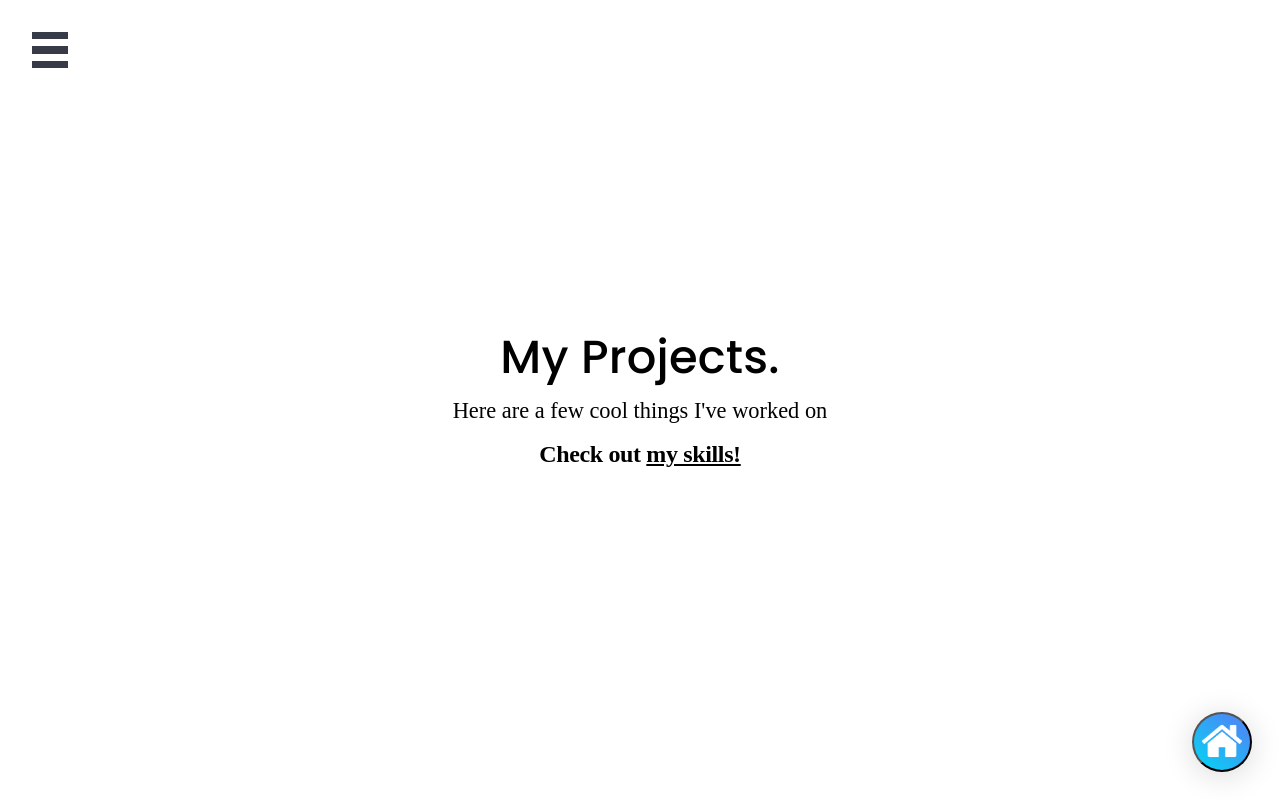
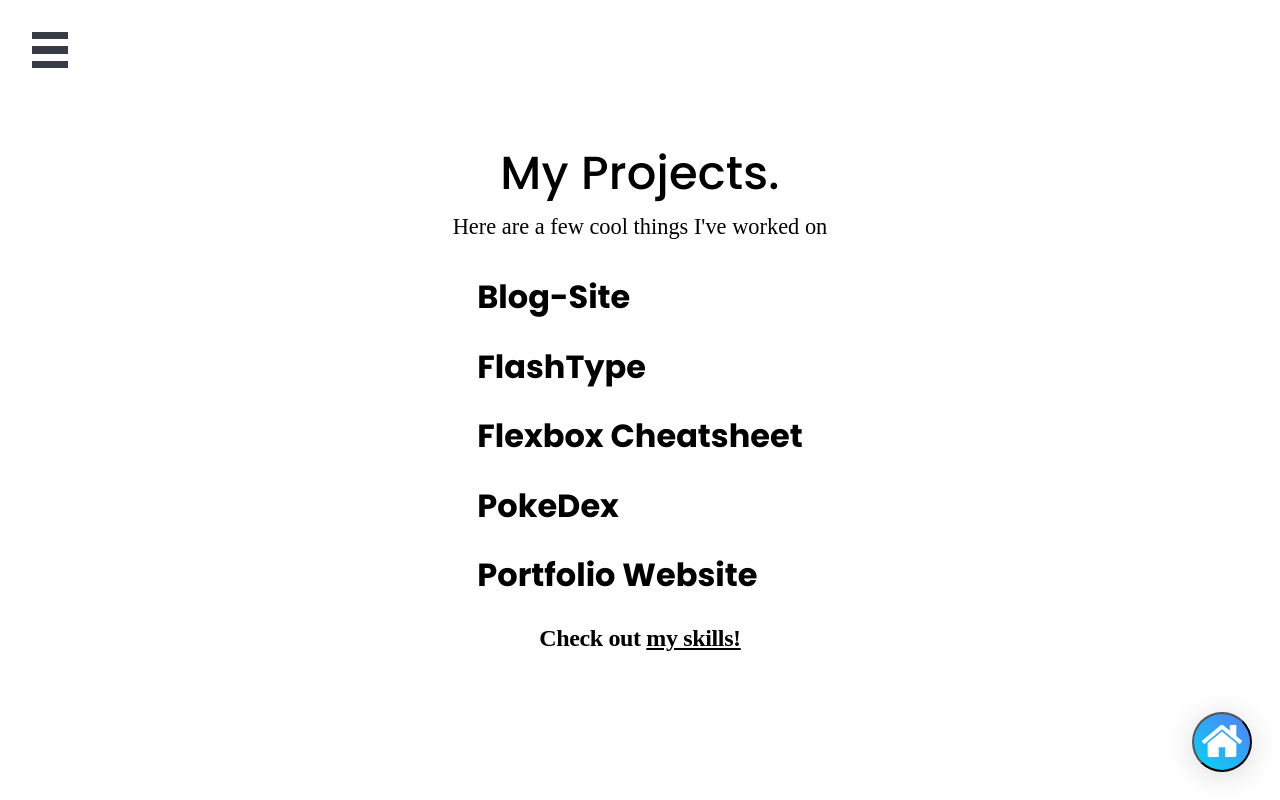
Before and after one commit to Ash9311/My-Portfolio, a React (Create React App) app: page /#/projects in a window 1280 px wide. Built offline with nearby package versions, Linux system fonts and the light colour scheme.

Commit message:
project - 1

```diff
--- /dev/null
+++ b/src/assets/projectsData.js
@@ -0,0 +1,46 @@
+export const projectsData = [
+    {
+        projectName: 'Blog-Site',
+        projectDescription:
+            'A blogging page where the user can post his/her blogs and perform several operations. designed using HTML, CSS, javaScript followed by nodeJs,expressJs.',
+        imageUrl: 'https://github.com/Ash9311/My_Portfolio/blob/main/assets/blog-site.png?raw=true',
+        videoUrl:
+            'https://www.youtube.com/playlist?list=PLGyA74h_S9NqJvvQ7-l9bUHHS6bMCkgo0',
+        projectUrl: 'https://github.com/Ash9311/Blog-site',
+    },
+    {
+        projectName: 'FlashType',
+        projectDescription:
+            'Having a good typing speed will always help you as a developer! Here, I present you the typing speed test application, where you can check your typing speed (in wpm) and share the results with your friends too.',
+        imageUrl: 'https://madhavbahl.tech/portfolio-assets/proj2.PNG',
+        videoUrl:
+            'https://www.youtube.com/playlist?list=PLGyA74h_S9NppHNrzUSjMQbnuHS9jlAcY',
+        projectUrl: 'http://theleanprogrammer.com/flashtype/',
+    },
+    {
+        projectName: 'Flexbox Cheatsheet',
+        projectDescription:
+            'A frontend web developer must know the concepts of CSS Flexbox. So here is a CSS Flexbox cheatsheet, built using CSS Flexbox. Learn the concepts of flexbox by building a cheatsheet which is built using flexbox. Super cool!',
+        imageUrl: 'https://madhavbahl.tech/portfolio-assets/proj3.PNG',
+        videoUrl:
+            'https://www.youtube.com/playlist?list=PLGyA74h_S9NrkKnaIrYeOolru4EakosHY',
+        projectUrl: 'http://theleanprogrammer.com/flex/',
+    },
+    {
+        projectName: 'PokeDex',
+        projectDescription:
+            "Pokemon was a huge part of our childhood, wasn't it? Talking about pokemon brings back so many memories, but do you remember the details of each pokemon? Probably No! So here I bring you a pokedex to check all pokemons :)",
+        imageUrl: 'https://madhavbahl.tech/portfolio-assets/proj4.PNG',
+        videoUrl:
+            'https://www.youtube.com/playlist?list=PLGyA74h_S9NrjM7mUiSmpKfUntwEcgMB3',
+        projectUrl: 'http://theleanprogrammer.com/pokedex/',
+    },
+    {
+        projectName: 'Portfolio Website',
+        projectDescription:
+            'As a developer/designer, you should definitely have your own portfolio website. There are endless benefits. But, a lot of people feel that it would be tough to make one. So here I bring you a tutorial to make your own website.',
+        imageUrl: 'https://madhavbahl.tech/portfolio-assets/proj5.PNG',
+        videoUrl: 'http://theleanprogrammer.com/aam',
+        projectUrl: 'http://madhavbahl.tech/portfolio/',
+    },
+];
--- a/src/components/Projects/Projects.jsx
+++ b/src/components/Projects/Projects.jsx
@@ -1,12 +1,22 @@
 import React from "react";
 import FooterLink from "../FooterLink/FooterLink";
 import Header from "../Header/Header";
-import './Projects.css'
+import './Projects.css';
+import { projectsData } from "../../assets/projectsData";
 
 const Projects = () => {
     return(
         <div className='section-container'>
             <Header heading="My Projects." details="Here are a few cool things I've worked on"/>
+
+            <div className="project-cards-container">
+                {
+                    projectsData.map(project => {
+                        return <h1>{project.projectName}</h1>
+                    })
+                }
+            </div>
+
 
             <FooterLink phrase="Check out " link="my skills!" toAdress="/skills" />
         </div>
```
Also changed, not shown: src/components/Projects/ProjectCard.jsx (added, +25 -0 lines).
